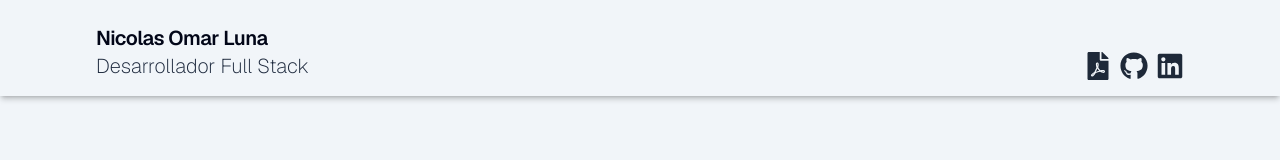
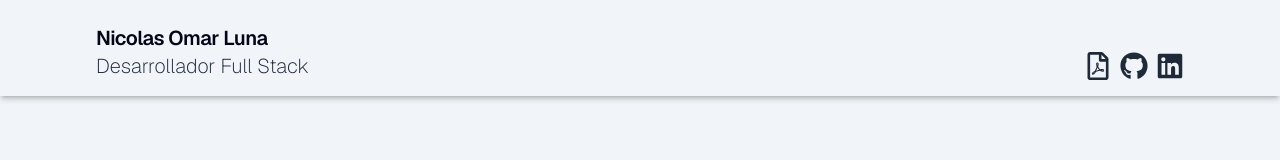
Before and after one commit to NLuna19/my-website, a Next.js app: page / in a window 1280 px wide. Shown: the top 160 px of the page. Built offline with nearby package versions, Linux system fonts and the light colour scheme.

Commit message:
resume icon changes

```diff
--- a/src/shared/components/download-cv-button.tsx
+++ b/src/shared/components/download-cv-button.tsx
@@ -1,5 +1,5 @@
 import SocialIconButton from '@/ui/social-icon-button';
-import { FaFilePdf } from 'react-icons/fa';
+import { FaRegFilePdf } from 'react-icons/fa';
 
 const RESUME_URL = './NICOLAS_OMAR_LUNA_CV.pdf';
 
@@ -7,7 +7,7 @@ export default function DownloadCVButton() {
   return (
     <SocialIconButton
       href={RESUME_URL}
-      icon={FaFilePdf}
+      icon={FaRegFilePdf}
       label="Resume"
       className="text-gray-800 hover:text-red-700 focus-visible:ring-gray-800"
     />
```
